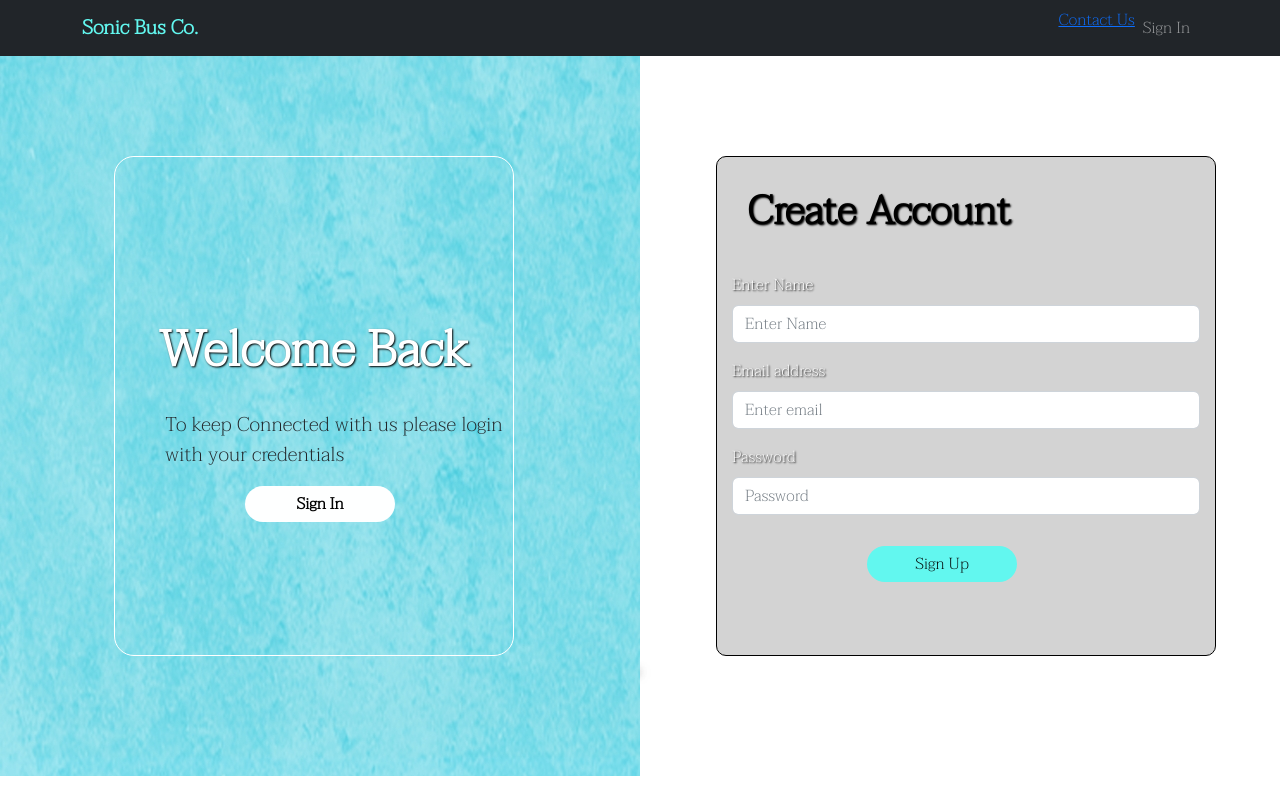
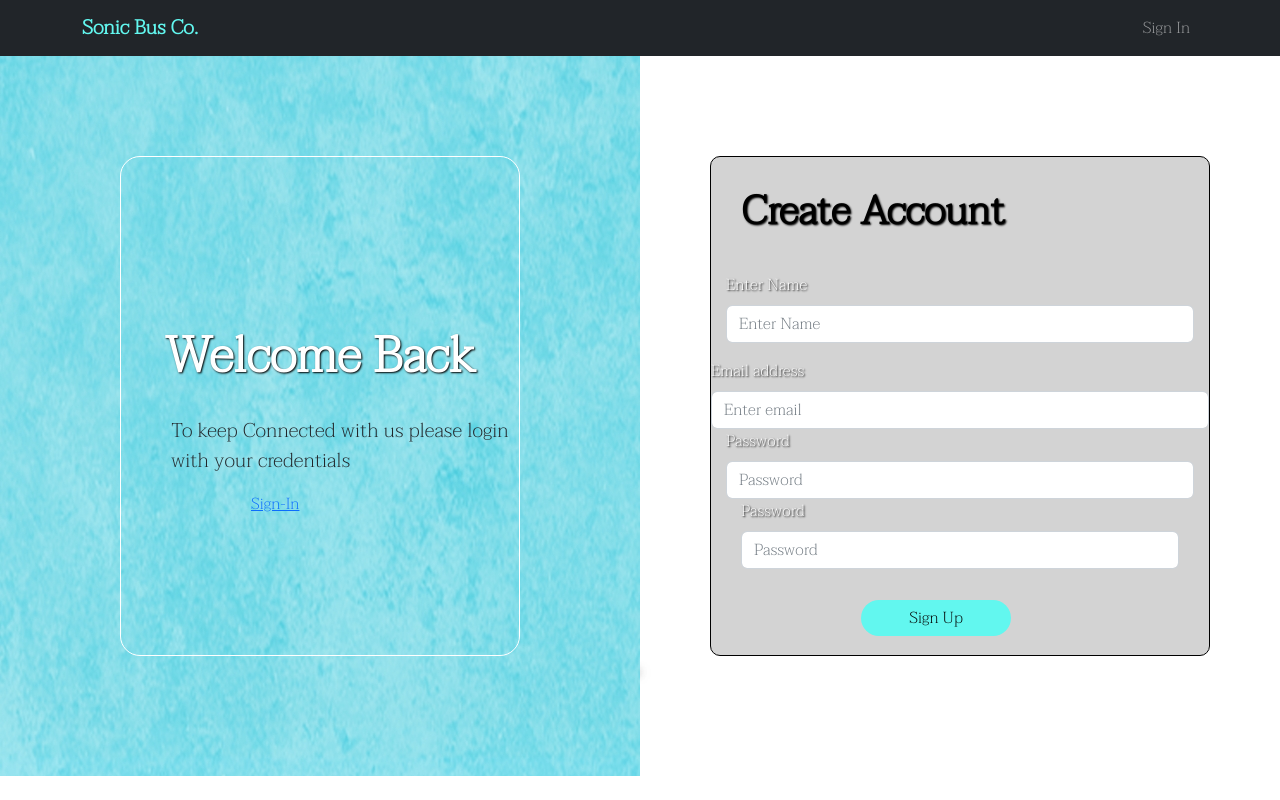
Before and after one commit to beaskie123/bus-project-frontend, a React (Create React App) app: page /signup in a window 1280 px wide. Built offline with nearby package versions, Linux system fonts and the light colour scheme.

Commit message:
New Update

```diff
--- a/src/App.css
+++ b/src/App.css
@@ -2,6 +2,7 @@
   font-family: 'Josefin Sans', sans-serif;
   font-family: 'Libre Baskerville', serif;
   font-family: 'Taviraj', serif;
+
 }
 .navbar-brand{
   color:rgb(98, 247, 239);
@@ -10,10 +11,15 @@
 .main{
   height:90vh;
 }
+.row{
+  margin: 0;
+  width: 100vw;
+}
 .sign-in{
   display: flex;
   justify-content: center;
   height: 90vh;
+  width: 100vw;
   background-image: url(../public/img/busbg.png);
   background-repeat: no-repeat;
   background-attachment: fixed;
@@ -110,3 +116,13 @@
   border: 1 px solid black;
   background: green;
 }
+.hs-row{
+  margin-left: 300px;
+  border: 1px solid black;
+  height: 100px;
+  width: 1000px;
+}
+.hm-container{
+  margin: 0;
+  padding: 0;
+}
--- a/src/App.js
+++ b/src/App.js
@@ -9,9 +9,10 @@
 import { Link } from 'react-router-dom';
 import { useContext } from 'react';
 import { Store } from './Store';
-import SignUpScreen from './screen/SignUpScreen';
 import HomeScreen from './screen/HomeScreen';
 import BusScreen from './screen/BusScreen';
+import SignUpScreen from './screen/SignUpScreen';
+import ProfileScreen from './screen/ProfileScreen';
 
 function App() {
   const {state, dispatch: ctxDispatch } = useContext(Store)
@@ -29,15 +30,11 @@
           <LinkContainer to='/'>
           <Navbar.Brand>Sonic Bus Co.</Navbar.Brand>
           </LinkContainer>
-          <Nav >
-            <Link to="/contactus">Contact Us</Link>
+          <Nav>
             { userInfo ? (
               <NavDropdown title={userInfo.name} id="basic-nav-dropdown">
                 <LinkContainer to="/profile">
                   <NavDropdown.Item>User Profile</NavDropdown.Item>
-                </LinkContainer>
-                <LinkContainer to="/orderhistory">
-                  <NavDropdown.Item>Order History</NavDropdown.Item>
                 </LinkContainer>
                 <NavDropdown.Divider />
                 <Link className='dropdown-item'
@@ -61,6 +58,7 @@
       <Route path='/bus/:slug' element={<BusScreen />}/>
       <Route path='/signin' element={<SignInScreen />}/>
       <Route path='/signup' element={<SignUpScreen />}/>
+      <Route path='/profile' element={<ProfileScreen />}/>
     </Routes>
     </main>
     </BrowserRouter>
--- a/src/screen/HomeScreen.js
+++ b/src/screen/HomeScreen.js
@@ -39,7 +39,6 @@
 
   return (
     <div>
-        <Container>
             <h2>Welcome to Sonic Bus Corporation</h2>
             {loading ? (
           <div>Loading...</div>
@@ -47,8 +46,8 @@
           <div>{error}</div>
         ) :
             products.map((info) => (
-                <Container>
-                <Row key={info.slug}>
+                <Container className='hm-container'>
+                <Row key={info.slug} className="hs-row">
                     <Link to={`/bus/${info.slug}`}>
                     <Col>{info.name}</Col>
                     </Link>
@@ -59,8 +58,6 @@
                 <br />
                 </Container>
             ))}
-
-        </Container>
     </div>
   )
 }
--- /dev/null
+++ b/src/screen/ProfileScreen.js
@@ -0,0 +1,103 @@
+import React, { useContext, useReducer, useState } from 'react'
+import { Store } from '../Store';
+import Form from 'react-bootstrap/Form';
+import Button from 'react-bootstrap/Button';
+import axios from 'axios';
+
+const reducer = (state, action) => {
+    switch (action.type) {
+      case 'UPDATE_REQUEST':
+        return { ...state, loadingUpdate: true };
+      case 'UPDATE_SUCCESS':
+        return { ...state, loadingUpdate: false };
+      case 'UPDATE_FAIL':
+        return { ...state, loadingUpdate: false };
+
+      default:
+        return state;
+    }
+  };
+export default function ProfileScreen() {
+    const { state, dispatch: ctxDispatch } = useContext(Store);
+    const { userInfo } = state;
+    const [name, setName] = useState(userInfo.name);
+    const [email, setEmail] = useState(userInfo.email);
+    const [password, setPassword] = useState('');
+    const [confirmPassword, setConfirmPassword] = useState('');
+
+    const [{ loadingUpdate }, dispatch] = useReducer(reducer, {
+      loadingUpdate: false,
+    });
+
+    const submitHandler = async (e) => {
+      e.preventDefault();
+      try {
+        const { data } = await axios.put(
+          '/api/users/profile',
+          {
+            name,
+            email,
+            password,
+          },
+          {
+            headers: { Authorization: `Bearer ${userInfo.token}` },
+          }
+        );
+        dispatch({
+          type: 'UPDATE_SUCCESS',
+        });
+        ctxDispatch({ type: 'USER_SIGNIN', payload: data });
+        localStorage.setItem('userInfo', JSON.stringify(data));
+        alert("User updated Successfully");
+      } catch (err) {
+        dispatch({
+          type: 'FETCH_FAIL',
+        });
+        alert("Unable to Update");
+      }
+    };
+
+  return (
+    <div className="container small-container">
+    <h1 className="my-3">User Profile</h1>
+
+    <form onSubmit={submitHandler}>
+        <Form.Group className="mb-3" controlId="name">
+          <Form.Label>Name</Form.Label>
+          <Form.Control
+            value={name}
+            onChange={(e) => setName(e.target.value)}
+            required
+          />
+        </Form.Group>
+        <Form.Group className="mb-3" controlId="name">
+          <Form.Label>Email</Form.Label>
+          <Form.Control
+            type="email"
+            value={email}
+            onChange={(e) => setEmail(e.target.value)}
+            required
+          />
+        </Form.Group>
+        <Form.Group className="mb-3" controlId="password">
+          <Form.Label>Password</Form.Label>
+          <Form.Control
+            type="password"
+            onChange={(e) => setPassword(e.target.value)}
+          />
+        </Form.Group>
+        <Form.Group className="mb-3" controlId="password">
+          <Form.Label>Confirm Password</Form.Label>
+          <Form.Control
+            type="password"
+            onChange={(e) => setConfirmPassword(e.target.value)}
+          />
+        </Form.Group>
+        <div className="mb-3">
+          <Button type="submit">Update</Button>
+        </div>
+      </form>
+    </div>
+
+  )
+}
--- a/src/screen/SignInScreen.js
+++ b/src/screen/SignInScreen.js
@@ -1,5 +1,5 @@
 import React, { useContext, useEffect, useState } from 'react'
-import { useNavigate } from 'react-router-dom';
+import { Link, useLocation, useNavigate } from 'react-router-dom';
 import Axios from 'axios'
 import Button from 'react-bootstrap/Button';
 import Form from 'react-bootstrap/Form';
@@ -9,12 +9,12 @@
 
 
 export default function SignInScreen() {
+
   const navigate = useNavigate();
   const [email, setEmail] = useState('');
   const [password, setPassword] = useState('');
   const {state, dispatch: ctxDispatch} = useContext(Store)
   const {userInfo} = state
-
   const submitHandler = async (e) => {
     e.preventDefault();
     try{
@@ -29,7 +29,6 @@
       alert('Invalid email or password')
     }
   }
-
   useEffect(() => {
     if(userInfo) {
       navigate('/')
@@ -59,21 +58,12 @@
                 Sign In
             </Button>
             </Form.Group>
+            <div className="mb-3">
+          New customer?{' '}
+          <Link to={`/signup`}>Create your account</Link>
+        </div>
     </Form>
     </Col>
-
-
-      <Col className='sign-in2'>
-      <Form className='sigin-form'>
-          <h1>Hello Friend! </h1>
-          <p>New Here? Sign Up and Discover our great Deals !</p>
-        <Form.Group className='btn-form'>
-        <Button variant="primary" type="submit">
-            Sign Up
-        </Button>
-        </Form.Group>
-    </Form>
-      </Col>
     </Row>
     </div>
   )
--- a/src/screen/SignUpScreen.js
+++ b/src/screen/SignUpScreen.js
@@ -2,10 +2,45 @@
 import Form from 'react-bootstrap/Form';
 import Row from 'react-bootstrap/Row';
 import Col from 'react-bootstrap/Col';
-import React, { useContext, useEffect, useState } from 'react'
-
+import { Link, useLocation, useNavigate } from 'react-router-dom';
+import { useContext, useEffect, useState } from 'react';
+import { Store } from '../Store';
+import  Axios  from 'axios';
 
 export default function SignUpScreen() {
+    const navigate = useNavigate();
+  const [name, setName] = useState('');
+  const [email, setEmail] = useState('');
+  const [password, setPassword] = useState('');
+  const [confirmPassword, setConfirmPassword] = useState('');
+
+  const {state, dispatch: ctxDispatch} = useContext(Store)
+  const {userInfo} = state
+  const submitHandler = async (e) => {
+    e.preventDefault();
+    if(password !== confirmPassword){
+        alert('Password Do not Match');
+        return;
+    }
+    try{
+      const {data} = await Axios.post('/api/users/signup', {
+        name,
+        email,
+        password,
+      });
+      ctxDispatch({type: 'USER_SIGNIN', payload: data})
+      localStorage.setItem('userInfo', JSON.stringify(data));
+      navigate('/');
+    }catch(err){
+      alert('Invalid email or password')
+    }
+  }
+  useEffect(() => {
+    if(userInfo) {
+        navigate('/');
+    }
+  }, [navigate, userInfo])
+
   return (
 <div className='div-signin'>
     <Row>
@@ -14,27 +49,38 @@
                 <h1>Welcome Back</h1>
                 <p>To keep Connected with us please login with your credentials</p>
             <Form.Group className='btn-form'>
-            <Button variant="primary" type="submit">
-                Sign In
-            </Button>
+            <Link to={`/signin`}>Sign-In</Link>
             </Form.Group>
             </Form>
         </Col>
         <Col className='sign-in'>
-            <Form className='sign-in-container'>
+            <Form className='sign-in-container' onSubmit={submitHandler}>
                 <h1>Create Account</h1>
+
                 <Form.Group className="mb-3 name" controlId="formGridName" >
                 <Form.Label>Enter Name</Form.Label>
-                <Form.Control type="text" placeholder="Enter Name" />
+                <Form.Control type="text" placeholder="Enter Name"
+                onChange={(e) => setName(e.target.value)} required />
                 </Form.Group>
-                <Form.Group className="mb-3 email" controlId="formBasicEmail">
+
                 <Form.Label>Email address</Form.Label>
-                <Form.Control type="email" placeholder="Enter email" />
-                </Form.Group>
+                <Form.Control type="email" placeholder="Enter email"
+                required
+                onChange={(e) => setEmail(e.target.value)}/>
+
                 <Form.Group className="mb-3 password" controlId="formBasicPassword">
                 <Form.Label>Password</Form.Label>
-                <Form.Control type="password" placeholder="Password"/>
+                <Form.Control type="password" placeholder="Password"
+                onChange={(e) => setPassword(e.target.value)} />
+
+                <Form.Group className="mb-3 password" controlId="formBasicPassword1">
+                <Form.Label>Password</Form.Label>
+                <Form.Control type="password" placeholder="Password"
+                onChange={(e) => setConfirmPassword(e.target.value)} />
                 </Form.Group>
+
+                </Form.Group>
+
                 <Form.Group className="button">
                 <Button variant="primary" type="submit" to='/signup'>
                     Sign Up
```
